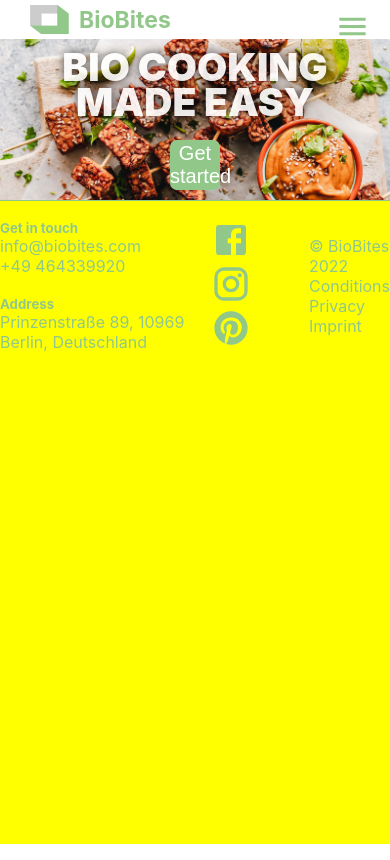
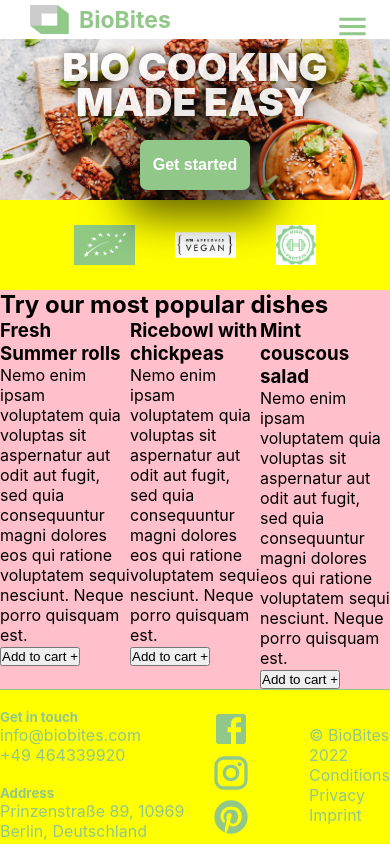
Before and after one commit to Laurazig/DCI_final, a React (Create React App) app in the folder front-end/: page /#/ in a window 390 px wide. Built offline with nearby package versions, Linux system fonts and the light colour scheme; no server answers.

Commit message:
working on landing page responsiveness
Bug on state variable  tracking log in, I seem to be logedin.
Navbar should be working, yesterday was extensively tested.

```diff
--- a/front-end/package.json
+++ b/front-end/package.json
@@ -12,9 +12,11 @@
     "@testing-library/jest-dom": "^5.16.4",
     "@testing-library/react": "^13.3.0",
     "@testing-library/user-event": "^13.5.0",
+    "bootstrap": "^5.2.0",
     "express": "^4.18.1",
     "install": "^0.13.0",
     "react": "^18.2.0",
+    "react-bootstrap": "^2.5.0",
     "react-dom": "^18.2.0",
     "react-rating-stars-component": "^2.2.0",
     "react-scripts": "^5.0.1",
--- a/front-end/src/App.js
+++ b/front-end/src/App.js
@@ -11,6 +11,7 @@ import React, { useState, useEffect } from "react";
 import CartPage from "./views/cartpage/CartPage";
 import Footer from "./components/globalComponents/footer/Footer";
 import './App.scss';
+
 
 export const MyContext = React.createContext();
 
--- a/front-end/src/components/globalComponents/navbar/MobileNav.jsx
+++ b/front-end/src/components/globalComponents/navbar/MobileNav.jsx
@@ -43,7 +43,9 @@ export default function MobileNav(props) {
 
   return (
     <div className="mobileNav">
+      <div className="userNameWrapper">
       <p className={hideSidemenu === true ? "hide" : "userName"}> Hello {user && user.firstName} </p>
+      </div>
       {/* Burger Icon */}
       <MenuIcon
         onClick={handleClickBurger}
--- a/front-end/src/components/landingPageComponents/mainVisual/MainVisual.jsx
+++ b/front-end/src/components/landingPageComponents/mainVisual/MainVisual.jsx
@@ -1,5 +1,8 @@
 import React from 'react'
+import { NavLink } from "react-router-dom";
+
 import "./mainVisual.scss"
+
 import mainVisualPhoto from '../../../assets/mainVisualAlternative.jpg'
 
 
@@ -8,7 +11,9 @@ export default function MainVisual() {
     <div className='mainVisual'>
         <div className='titleAndButton'>
         <h1><span className='h1Top'>bio cooking</span> <br/>Made easy</h1>
+        <NavLink to="howitworks">
         <button>Get started</button>
+        </NavLink>
         </div>
     </div>
   )
--- a/front-end/src/components/landingPageComponents/mainVisual/mainVisual.scss
+++ b/front-end/src/components/landingPageComponents/mainVisual/mainVisual.scss
@@ -28,13 +28,12 @@ background-size: cover;
 
         button {
             @include buttonFilled;
+            font-weight: bold;
             margin: 10px 0;
-
-            width: clamp(50px, 10vw, 160px);
+            width: clamp(110px, 10vw, 160px);
             height: 50px;
-            font-size:clamp(12px, 10vw, 20px);
-
-
+            font-size:clamp(10px, 10vw, 16px);
+            box-shadow: 5px 5px 43px 21px rgba(0,0,0,0.63);
         }
     }
 
--- a/front-end/src/components/landingPageComponents/mostPopularDishesSection/mostPopularDishesSection.scss
+++ b/front-end/src/components/landingPageComponents/mostPopularDishesSection/mostPopularDishesSection.scss
@@ -1,52 +1,62 @@
 @import '../../../scss-styling/styleVariables.scss';
 
-.mostPopularDishesSection {
-   @include pageSectionSizeAndDisplay;
-   flex-direction: column;
+.mostPopularDishesSection{
+    background-color: pink;
+    display: flex;
+    flex-direction: column;
 
-    h2 {
-        @include sectionTitle
+    .cardsContainer{
+        display: flex;
     }
-
-    .cardsContainer {
-        display: flex;
-        justify-content: space-between;
-        align-content: space-between;
-
-        .card {
-            @include cardInnerLayout;
-
-            .cardImg {
-                @include cardImg;
-            }
-
-            .cardImg1 {
-                background-image: url(../../../assets/dish1.jpg);
-            }
-
-            .cardImg2 {
-                background-image: url(../../../assets/dish2.jpg);
-            }
-
-            .cardImg3 {
-                background-image: url(../../../assets/dish3.jpg);
-            }
-
-        }
-
-        h3 {
-            @include sectionSubTitle
-        }
-
-        p {
-            @include paragraphStyle
-        }
+}
 
 
-        button{
-            @include buttonOutline
-        }
+// .mostPopularDishesSection {
+//    flex-direction: column;
 
-    }
+//     h2 {
+//         @include sectionTitle
+//     }
 
-}
+//     .cardsContainer {
+//         display: flex;
+//         justify-content: space-between;
+//         align-content: space-between;
+
+//         .card {
+//             @include cardInnerLayout;
+
+//             .cardImg {
+//                 @include cardImg;
+//             }
+
+//             .cardImg1 {
+//                 background-image: url(../../../assets/dish1.jpg);
+//             }
+
+//             .cardImg2 {
+//                 background-image: url(../../../assets/dish2.jpg);
+//             }
+
+//             .cardImg3 {
+//                 background-image: url(../../../assets/dish3.jpg);
+//             }
+
+//         }
+
+//         h3 {
+//             @include sectionSubTitle
+//         }
+
+//         p {
+//             @include paragraphStyle
+//         }
+
+
+//         button{
+//             @include buttonOutline
+//         }
+
+//     }
+
+// }
--- a/front-end/src/components/landingPageComponents/trademarkSection/trademarkSection.scss
+++ b/front-end/src/components/landingPageComponents/trademarkSection/trademarkSection.scss
@@ -4,12 +4,11 @@
 
     display: flex;
     align-items: center;
-
     justify-content: center;
-    padding-top: 40px;
+    gap: 40px;
+    margin: 25px;
 
     img {
-        height: 85px;
-        padding: 0px 20px;
+        height: clamp(40px, 10vw, 85px);
     }
 }
--- a/front-end/src/views/landingpage/LandingPage.jsx
+++ b/front-end/src/views/landingpage/LandingPage.jsx
@@ -5,14 +5,13 @@ import MostPopularDishesSection from '../../components/landingPageComponents/mos
 import "./landingPage.scss"
 import PremiumSection from '../../components/landingPageComponents/premiumSection/PremiumSection'
 
-
 export default function LandingPage () {
   return (
     <div className='LandingPage'>
         <MainVisual/>
-        {/* <TrademarkSection/>
+         <TrademarkSection/>
         <MostPopularDishesSection/>
-        <PremiumSection/> */}
+        {/*<PremiumSection/> */}
     </div>
   )
 }
--- a/front-end/src/views/landingpage/landingPage.scss
+++ b/front-end/src/views/landingpage/landingPage.scss
@@ -5,6 +5,5 @@
 
 .landingPage{
     background-color: aquamarine;
-    width: 100vw;
-    height: auto;
+
 }
```
Also changed, not shown: 1 other file (tests, documents, lock files or other folders).
